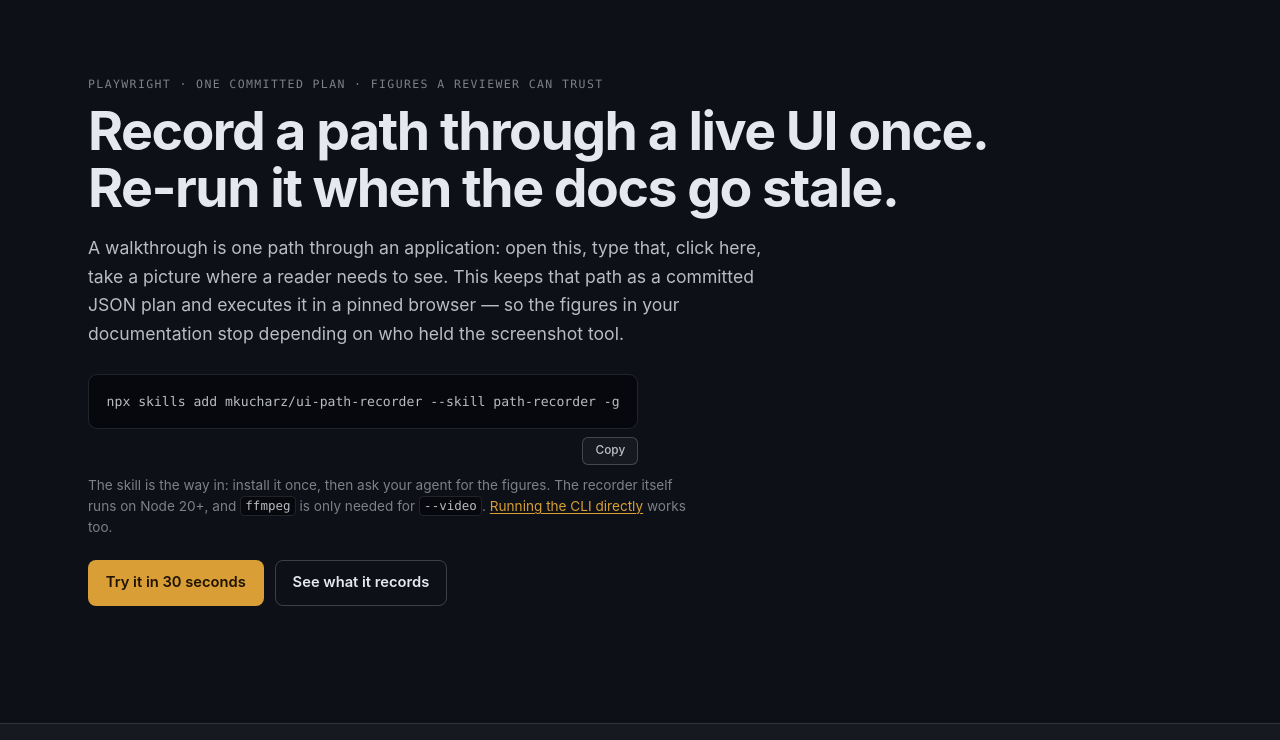
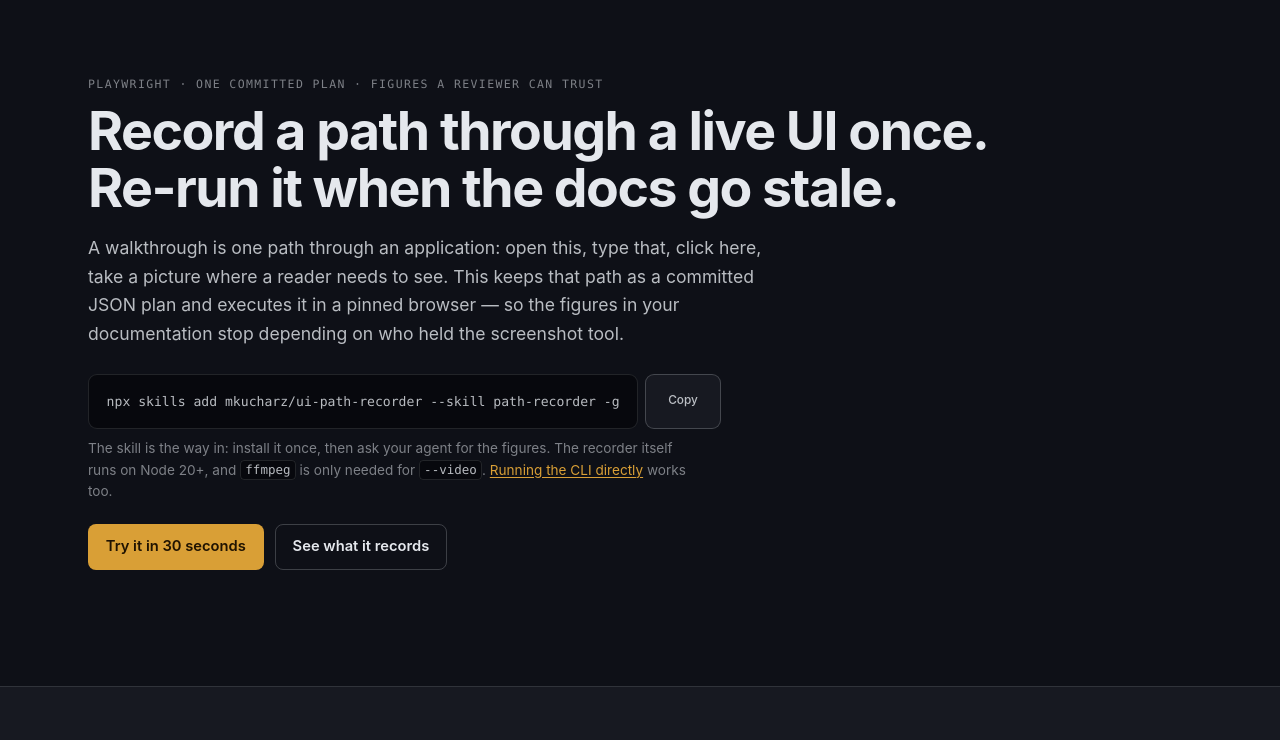
Before and after one commit to mkucharz/ui-path-recorder, a website: page site/index.html in a window 1280 px wide. Shown: the part 60-800 px from the top of the page. Drawn offline with Linux system fonts and the light colour scheme.

Commit message:
site: put the copy button beside the command, at its height (#24)
* site: put the copy button beside the command, at its height

It belongs to the command the way a button belongs to an input: at the block's
right edge, sharing its height, rather than centred underneath it. That is the
shape a reader already knows from every API-key field and install snippet, and
it keeps the control on the line a reader is looking at.

The hero's install row was capped at 62ch (551.7px) for the command's own 547px,
so the button had nowhere to go: it took the last of the line and wrapped `-g`
onto a second one. The install block is no longer held to the prose measure —
it hugs its content, with a 44rem ceiling — so the row is 630px and the command
stays on one line at every width from 1024 up.

The button's width is fixed at 4.8rem so "Copied" cannot reflow the row and
re-wrap the command it just copied; verified 549px before and after the click.
Below 1024 the command wraps and the button stretches with it, which is the
same rule as above: same height, whatever the height is.

* site: give the copy button no padding, and fix a comment that lied

Review found the button inheriting the user agent's 1px 6px padding, which
leaves 62.8px of content box for a "Select, copy" fallback label that needs up
to 72.3px — so the one label that only appears when the clipboard is missing
wrapped onto two lines. `padding: 0` gives it 75px and one line, verified with
the clipboard API removed and `execCommand` refusing.

And the comment above `.hero .install` credited the wrong element: the ceiling
is `max-width` on a block (so it is 704px, not the row), and it is `.snippet`
that hugs its content. The comment now says what each one does.

---------

Co-authored-by: Memory Dev Bot <mkucharz@users.noreply.github.com>

```diff
--- a/site/style.css
+++ b/site/style.css
@@ -124,8 +124,13 @@ section:first-of-type { border-top: 0 }
 .hero { max-width: var(--page); margin-inline: auto; padding-inline: var(--gutter) }
 .hero h1 { max-width: 26ch }
 .hero .lede,
-.hero .install,
 .hero .cta { max-width: 62ch }
+/* The install row is a command and its button side by side, so it is not held to
+   the prose measure: at 62ch the button would take the last of the line's width
+   and wrap `-g` onto a second one. This is only a ceiling for a future, longer
+   command — the row itself hugs its content (`.snippet` is `fit-content`), so the
+   block is 630px, not this. */
+.hero .install { max-width: 44rem }
 
 .rail {
   display: grid;
@@ -238,15 +243,13 @@ pre code .j-p { color: var(--ink-faint) }
 .install { margin: 1.6rem 0 1.4rem }
 .install .snippet { margin-bottom: .6rem }
 
-/* A command with a copy button. The button goes directly under the block, right-
-   aligned to its edge, rather than in its corner: an install line is exactly as
-   wide as its block, so anything sharing the row would push the command into a
-   horizontal scroll — and the command is the one thing on the page a reader is
-   meant to copy. The button starts hidden (`hidden` in the markup) and the page's
-   one script reveals it, so a reader without JavaScript gets the command and no
-   dead control. */
-.snippet { width: fit-content; max-width: 100%; margin: 0 0 1.1rem }
-.snippet pre { margin: 0 0 .5rem }
+/* A command and its copy button, as one control: the button sits at the block's
+   right edge and takes the block's height (`align-items: stretch`), so the pair
+   reads as an input with its action rather than as a command with a footnote. The
+   button starts hidden (`hidden` in the markup) and the page's one script reveals
+   it, so a reader without JavaScript gets the command and no dead control. */
+.snippet { display: flex; align-items: stretch; gap: .4rem; width: fit-content; max-width: 100%; margin: 0 0 1.1rem }
+.snippet pre { flex: 1 1 auto; min-width: 0; margin: 0 }
 
 /* The command sits within a few pixels of its block's width, so the difference
    between "fits" and "hides its last argument behind a scrollbar" is a font
@@ -255,14 +258,21 @@ pre code .j-p { color: var(--ink-faint) }
    URL break instead of overflow. At today's metrics this changes nothing. */
 .snippet pre code { white-space: pre-wrap; overflow-wrap: anywhere }
 
+/* A fixed width, so the label's "Copied" cannot reflow the row and re-wrap the
+   command it just copied — the button is a control, not a box that grows. The
+   width has to hold the longest label the script can produce, "Select, copy" (the
+   no-clipboard fallback), which is why there is no padding: the user agent's 1px
+   6px default was enough to push that label onto two lines. */
 .copy {
-  display: block;
-  width: fit-content;
-  margin-left: auto;
+  flex: none;
+  display: inline-flex;
+  align-items: center;
+  justify-content: center;
+  width: 4.8rem;
+  padding: 0;
   font: 500 .74rem/1 var(--sans);
-  padding: .45rem .75rem;
   border: 1px solid var(--line-strong);
-  border-radius: 6px;
+  border-radius: 9px;
   background: var(--panel);
   color: var(--ink-body);
   cursor: pointer;
```
